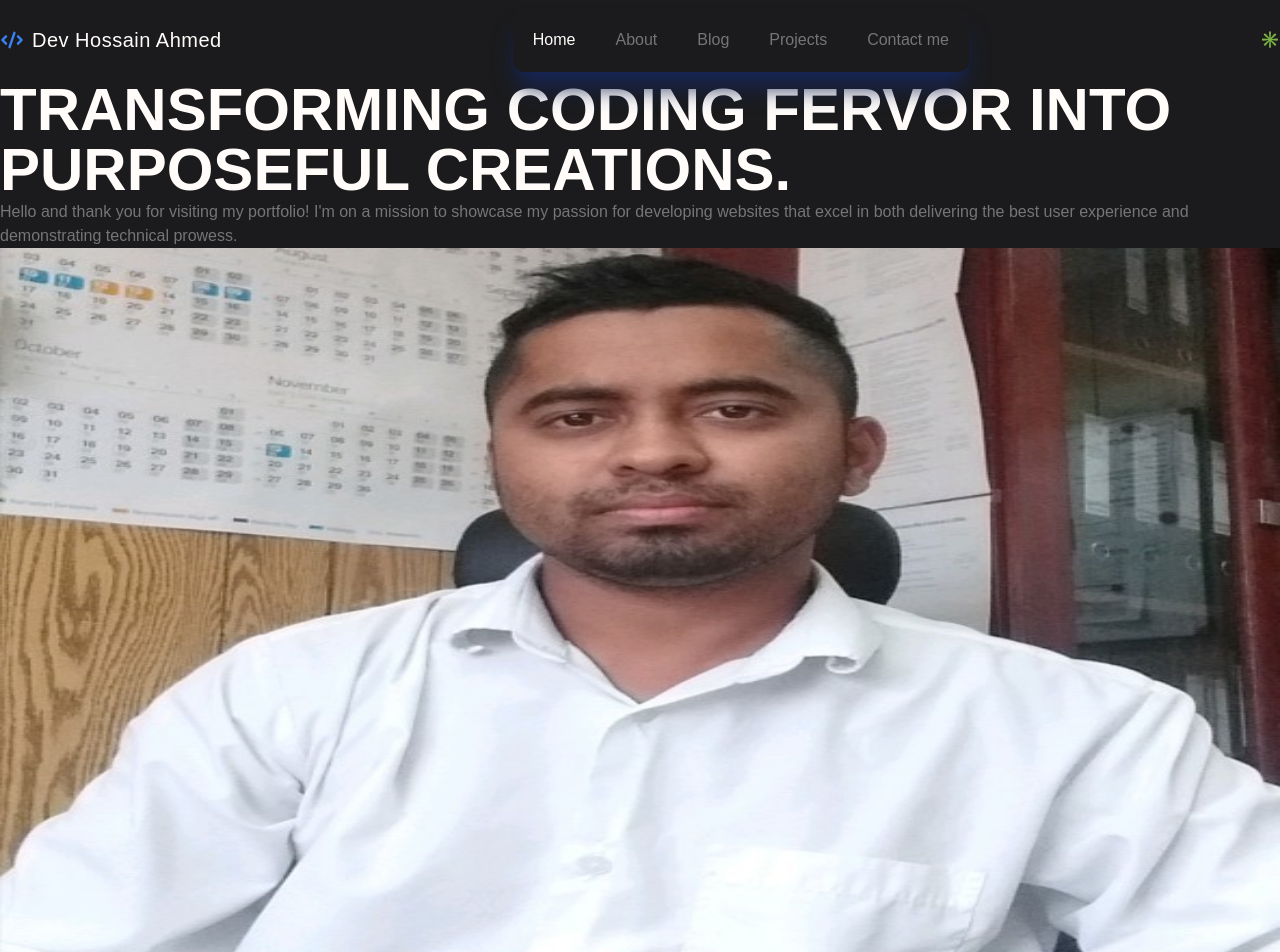
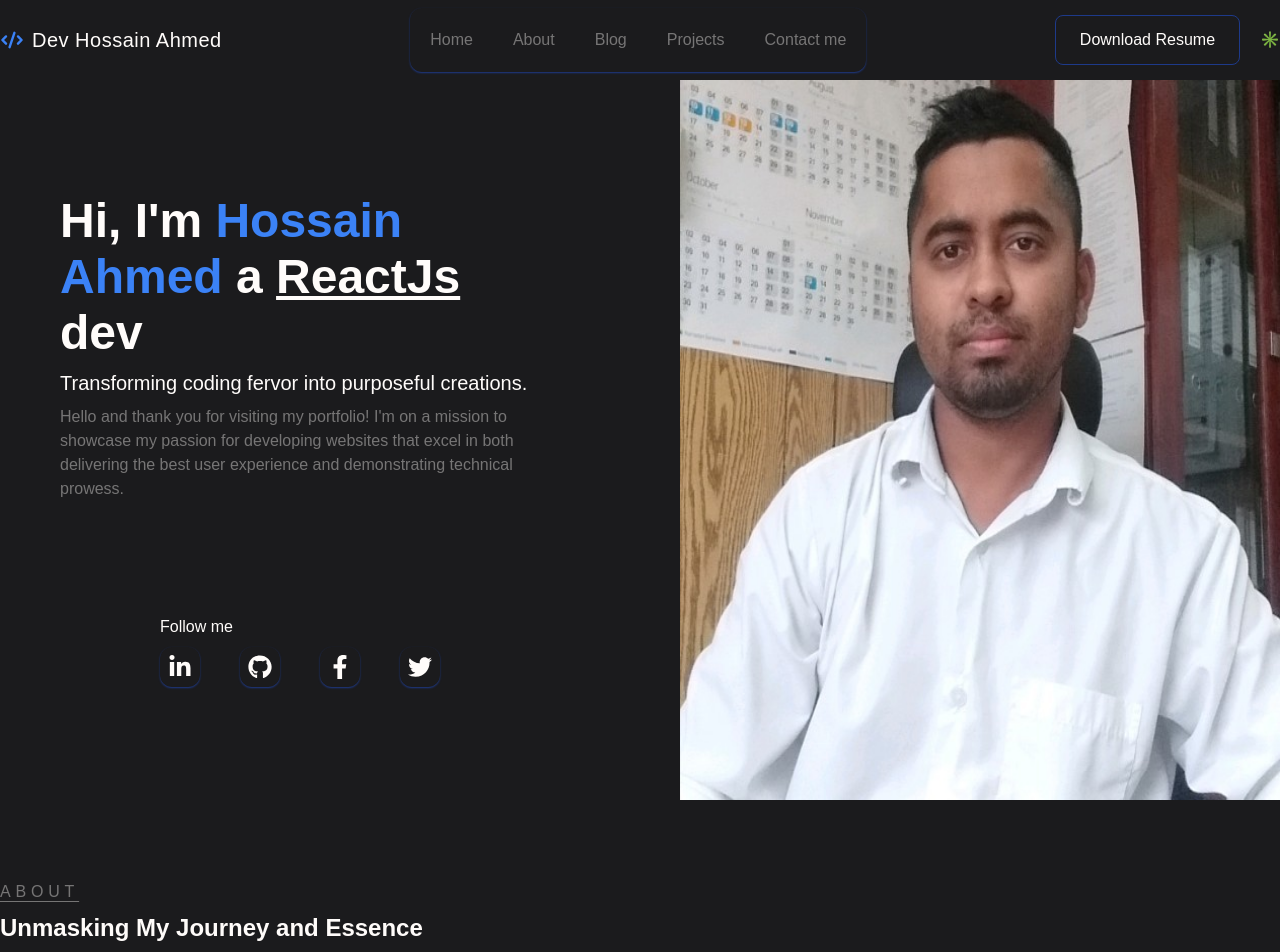
Before and after one commit to Hossain-A1/portfolio, a Next.js app: page / in a window 1280 px wide. Shown: the top 952 px of the page. Built offline with nearby package versions, Linux system fonts and the light colour scheme; a web font is replaced by a local one.

Commit message:
hero added

```diff
--- a/app/globals.css
+++ b/app/globals.css
@@ -2,9 +2,29 @@
 @tailwind components;
 @tailwind utilities;
 
-body{
-  @apply bg-bg_dark text-text_light
+/* BROWSER STYLES */
 
+html {
+  --scrool-behavior: smooth !important;
+  scroll-behavior: smooth !important;
+}
+::-webkit-scrollbar {
+  width: 10px;
+}
+
+::-webkit-scrollbar-thumb {
+  background-color: #0756cd;
+  height: 10px;
+  border-radius: 5px;
+}
+
+::-webkit-scrollbar-track {
+  background-color: #f4f4f4;
+}
+
+::selection {
+  color: #f4f4f4;
+  background-color: #21242b;
 }
 
 /* COMMON STYLES */
@@ -17,10 +37,19 @@ body{
 }
 
 /* typography */
+.eq {
+  transition: 500ms cubic-bezier(0.25, 1, 0.5, 1);
+}
+h1 {
+  @apply text-5xl font-bold leading-[3.5rem];
+}
+h2 {
+  @apply text-2xl font-semibold;
+}
+h3 {
+  @apply text-xl font-medium;
+}
 
-h1{
-  @apply text-6xl font-bold uppercase
+p {
+  @apply text-text_light/40;
 }
-p{
-  @apply text-text_light/40
-}
--- a/app/page.tsx
+++ b/app/page.tsx
@@ -1,9 +1,11 @@
+import AboutPage from "@/components/About"
 import Hero from "@/components/Hero"
 
 const HomePage = () => {
   return (
     <div>
       <Hero/>
+      <AboutPage/>
     </div>
   )
 }
--- /dev/null
+++ b/components/About.tsx
@@ -0,0 +1,25 @@
+const AboutPage = () => {
+  return (
+    <section id='about' className='wrapper section-padding'>
+      <div className='grid grid-cols-2'>
+        <div className='details flex flex-col gap-2'>
+          <u className='text-text_light/40 tracking-[0.3rem] underline-offset-4 uppercase font-medium'>
+            About
+          </u>
+          <h2>Unmasking My Journey and Essence</h2>
+
+          <p>
+            Hey there, I'm Hossain Ahmed—a passionate full-stack web developer
+            deeply engaged in the MERN stack. My proficiency spans Next.js,
+            React.js, TypeScript, Node.js, Express.js, and Tailwind CSS, as
+            evidenced by the diverse range of projects I've undertaken.
+          </p>
+        </div>
+
+        <div className='pic'></div>
+      </div>
+    </section>
+  );
+};
+
+export default AboutPage;
--- a/components/Button.tsx
+++ b/components/Button.tsx
@@ -2,14 +2,14 @@ import { cva, VariantProps } from 'class-variance-authority';
 import { cn } from '@/lib/utils';
 
 export const buttonVariance= cva(
-  'inline-block text-center px-6 py-2 rounded-lg border font-medium active:scale-105 eq',
+  'inline-block text-center px-6 py-3 rounded-lg border font-medium active:scale-105 eq',
 
   {
     variants: {
       variant: {
         dark: 'border-dark bg-dark text-white hover:border-dark-700/90 hover:bg-dark-700/80 ',
         outline:
-          'border-dark bg-transparent text-dark hover:bg-dark hover:text-white',
+          'border-blue-900 bg-transparent text-text-light hover:bg-black/70 eq',
 
       },
       size: {
--- a/components/Hero.tsx
+++ b/components/Hero.tsx
@@ -1,21 +1,60 @@
-import Image from "next/image"
+import Image from "next/image";
+import Link from "next/link";
+import { FaLinkedinIn, FaFacebookF, FaTwitter, FaGithub } from "react-icons/fa";
+const Hero = () => {
+  return (
+    <section className='wrapper mt-20 h-[calc(100vh-5rem)] grid grid-cols-2 gap-20  '>
+      <div className='flex flex-col justify-evenly  items-center'>
+        <div className=' flex flex-col w-full   lg:w-[30rem]  gap-2  '>
+          <h1 className=''>
+            Hi, I'm <strong className='text-blue-500'>Hossain Ahmed</strong> a{" "}
+            <u>ReactJs</u> dev{" "}
+          </h1>
+          <h3 className=''>
+            Transforming coding fervor into purposeful creations.
+          </h3>
+          <p>
+            Hello and thank you for visiting my portfolio! I'm on a mission to
+            showcase my passion for developing websites that excel in both
+            delivering the best user experience and demonstrating technical
+            prowess.
+          </p>
+        </div>
 
-const Hero = () => {
+        <div className=' flex flex-col gap-2 '>
+          <span className='text-start'>Follow me</span>
+          <div className='flex gap-10 items-center '>
+            <Link
+              href='https://www.linkedin.com/feed/'
+              className=' shadow-sm shadow-blue-900 p-2 rounded-xl'
+            >
+              <FaLinkedinIn className='text-2xl text-text_light' />
+            </Link>
+            <Link href='' className=' shadow-sm shadow-blue-900 p-2 rounded-xl'>
+              <FaGithub className='text-2xl text-text_light' />
+            </Link>
 
-  return (
-    <section className="wrapper h-[calc(100vh-5rem)] mt-20">
-      <div>
-        <h1 className="">Transforming coding fervor into purposeful creations.</h1>
-        <p>Hello and thank you for visiting my portfolio! I'm on a mission to showcase my passion for developing websites that excel in both delivering the best user experience and demonstrating technical prowess.</p>
+            <Link href='' className=' shadow-sm shadow-blue-900 p-2 rounded-xl'>
+              <FaFacebookF className='text-2xl text-text_light' />
+            </Link>
+            <Link href='' className=' shadow-sm shadow-blue-900 p-2 rounded-xl'>
+              <FaTwitter className='text-2xl text-text_light' />
+            </Link>
+          </div>
+        </div>
       </div>
 
-     <div className="h-full w-full">
-      <Image src="/images/hero.jpeg" alt="hero picture" height={720} width={1080} className="h-full w-full " />
-     </div>
+      <div className='h-full w-full'>
+        <Image
+          src='/images/hero.jpeg'
+          alt='hero picture'
+          height={720}
+          width={1080}
+          className='h-full w-full '
+        />
+      </div>
+    </section>
+  );
+};
 
-
-    </section>
-  )
-}
-
-export default Hero
+export default Hero;
--- a/components/Navber.tsx
+++ b/components/Navber.tsx
@@ -1,9 +1,9 @@
 "use client";
+import { cn } from "@/lib/utils";
 import Link from "next/link";
-import { usePathname } from "next/navigation";
 import { HiCode } from "react-icons/hi";
+import { buttonVariance } from "./Button";
 const Navber = () => {
-  const pathName = usePathname();
   return (
     <header className='fixed left-0 right-0 top-0 z-[999] bg-bg_dark '>
       <div className='flex justify-between items-center  h-20 wrapper'>
@@ -16,23 +16,16 @@ const Navber = () => {
           </h2>
         </div>
 
-        <ul className='flex gap-10 items-center shadow-xl shadow-blue-950 p-5 rounded-xl'>
+        <ul className='flex gap-10 items-center shadow-sm shadow-blue-900 p-5 rounded-xl'>
           <li>
-            <Link
-              href='/'
-              className={`${
-                pathName === "/" ? "text-text_light" : "text-text_light/40"
-              }`}
-            >
+            <Link href='/' className='text-text_light/40 '>
               Home
             </Link>
           </li>
           <li>
             <Link
-              href='/about'
-              className={`${
-                pathName === "/about" ? "text-text_light" : "text-text_light/40"
-              }`}
+              href='/#about'
+              className='text-text_light/40 '
             >
               About
             </Link>
@@ -40,9 +33,7 @@ const Navber = () => {
           <li>
             <Link
               href='/blog'
-              className={`${
-                pathName === "/blog" ? "text-text_light" : "text-text_light/40"
-              }`}
+              className='text-text_light/40'
             >
               Blog
             </Link>
@@ -50,11 +41,7 @@ const Navber = () => {
           <li>
             <Link
               href='/projects'
-              className={`${
-                pathName === "/projects"
-                  ? "text-text_light"
-                  : "text-text_light/40"
-              }`}
+              className='text-text_light/40 '
             >
               Projects
             </Link>
@@ -62,18 +49,15 @@ const Navber = () => {
           <li>
             <Link
               href='/contact-me'
-              className={`${
-                pathName === "/contact-me"
-                  ? "text-text_light"
-                  : "text-text_light/40"
-              }`}
+              className='text-text_light/40 '
             >
               Contact me
             </Link>
           </li>
         </ul>
 
-        <div>
+        <div className="flex items-center gap-5">
+          <Link href='' className={cn(buttonVariance({variant:"outline"}))}>Download Resume</Link>
           <span>✳️</span>
         </div>
       </div>
```
